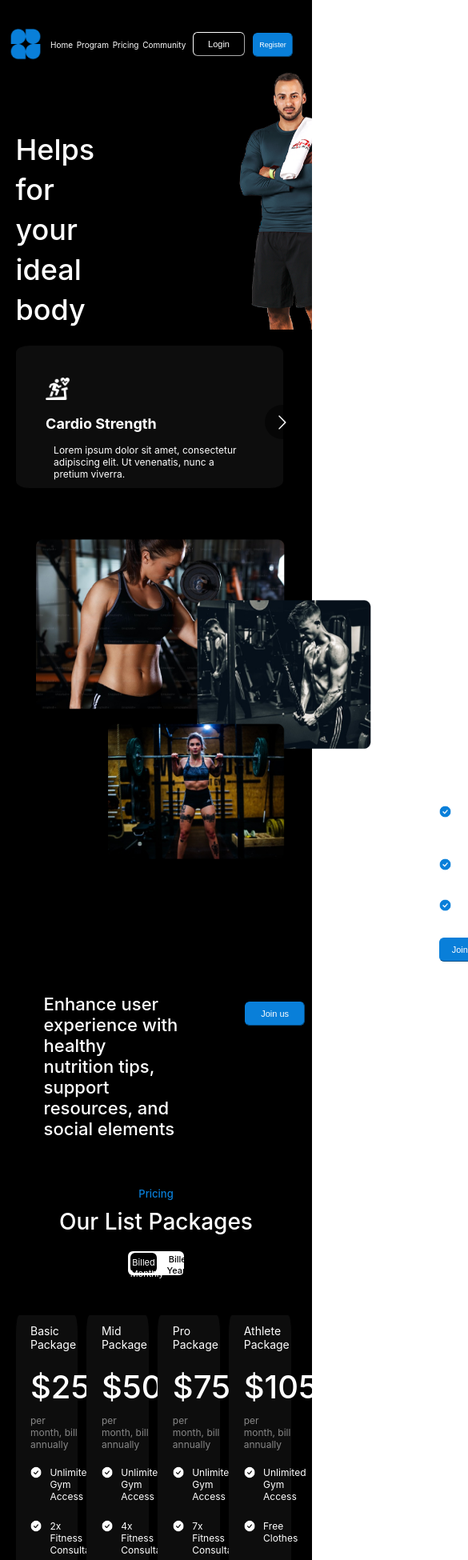
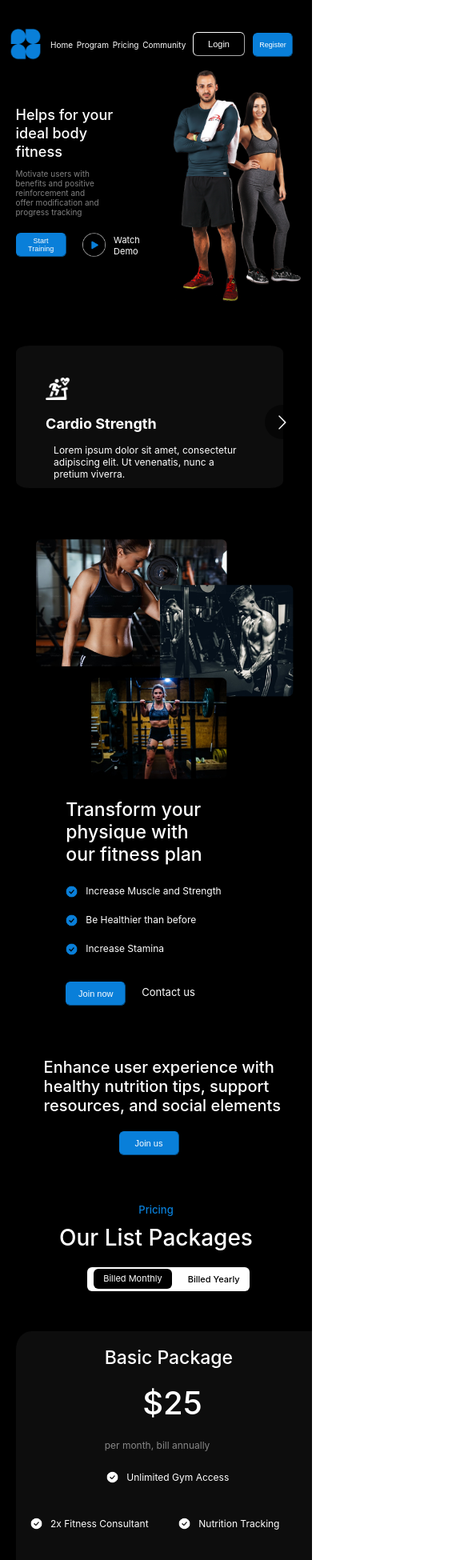
Before and after one commit to Timmy0007/gym-center, a React (Create React App) app: page / in a window 390 px wide. Shown: the top 1950 px of the page at 80% size, 585 px wide, since content can reach past the window. Built offline with nearby package versions, Linux system fonts and the light colour scheme.

Commit message:
update responsiveness

```diff
--- a/src/Components/Enhance/enhance.css
+++ b/src/Components/Enhance/enhance.css
@@ -25,3 +25,36 @@
     border-color: #097FD9;
     border-radius: 6px;
 }
+
+@media screen and (max-width: 569px) {
+
+    .enhance{
+        display: block;
+    }
+
+    .enhance-text{
+        font-size: 20px;
+        width: 90%;
+    }
+
+    .enhance-btn{
+        margin-top: 20px;
+        margin-left: 28%;
+    }
+}
+
+@media screen and (min-width: 721px) and (max-width: 1021px) {
+
+    .enhance-btn{
+        margin-top: 4%;
+        width: 95px;
+        height: 35px;
+        font-size: 15px;
+    }
+
+}
+
+@media screen and (min-width: 1022px) and (max-width: 1201px) {
+
+
+}
--- a/src/Components/Header/Header.css
+++ b/src/Components/Header/Header.css
@@ -50,10 +50,6 @@
 
 @media screen and (max-width: 569px) {
 
-    .header{
-        overflow-x: hidden;
-    }
-
     .logo{
         margin-top: 5px;
         margin-left: 0;
@@ -100,11 +96,12 @@
 
     .hppc{
         gap: 5%;
-        margin-left: 3%;
+        margin-left: 21%;
         font-size: 17px;
     }
 
     .header-buttons{
+        margin-top: 5px;
         margin-left: 10%;
     }
 
--- a/src/Components/Packages/Packdata.js
+++ b/src/Components/Packages/Packdata.js
@@ -25,7 +25,7 @@ export default function Packdata(props) {
      <div id="nameee"> <h2 className="productname">{props.name}</h2></div>
       <p className="price">{props.price}</p>
       <p className="per">{props.per}</p>
-      <div className="desc">
+      <div id="descr1" className="desc">
       <img className="mark" src={props.url} alt="checklist" />
       <p className="description">{props.description}</p>
       </div>
--- a/src/Components/Packages/packages.css
+++ b/src/Components/Packages/packages.css
@@ -126,3 +126,62 @@
     margin-top: 0px;
     margin-left: 10px;
 }
+
+@media screen and (max-width: 569px) {
+
+    .billed{
+        margin-left: 28%;
+        width: 52%;
+    }
+
+    .packages2{
+        display: block;
+    }
+
+    .package-card{
+        width: 100%;
+        display: grid;
+        grid-template-columns: 50% 50%;
+    }
+
+    .productname{
+        font-size: 23px;
+        font-weight: 500;
+        margin-left: 50%;
+        width: 100%;
+    }
+
+    .price{
+        margin-top: 65px;
+        margin-left: -45px;
+    }
+
+    .per{
+        margin-top: -40px;
+        margin-left: 50%;
+        width: 100%;
+    }
+
+    #descr1{
+        margin-left: -90px;
+    }
+
+    .reg-button{
+        margin-top: 50px;
+        margin-left: -60px;
+    }
+
+}
+
+@media screen and (min-width: 721px) and (max-width: 1021px) {
+
+    .billed{
+        margin-left: 35%;
+        width: 30%;
+    }
+}
+
+@media screen and (min-width: 1022px) and (max-width: 1201px) {
+
+
+}
--- a/src/Components/Section2/Section.css
+++ b/src/Components/Section2/Section.css
@@ -77,3 +77,62 @@
     width: 40%;
     height: 20%;
 }
+
+
+
+@media screen and (max-width: 569px) {
+
+    .section2a{
+        margin-top: 20px;
+    }
+    .helps{
+        font-size: 18px;
+        line-height: 23px;
+        width: 80%;
+    }
+
+    .motiv{
+        font-size: 10px;
+    }
+
+    .start-button{
+        font-size: 9px;
+    }
+
+    .demo-img{
+        width: 30px;
+        height: 30px;
+    }
+
+    .watch{
+        font-size: 11px;
+    }
+
+
+    .man{
+        margin-left: 2%;
+        width: 200px;
+        height: 300px;
+    }
+
+    .edge-img{
+        display: none;
+    }
+}
+
+@media screen and (min-width: 721px) and (max-width: 1021px) {
+
+    .section2a{
+        margin-top: 10px;
+    }
+
+    .man{
+        margin-left: 5%;
+    }
+
+}
+
+@media screen and (min-width: 1022px) and (max-width: 1201px) {
+
+
+}
--- a/src/Components/Subscribe/subscribe.css
+++ b/src/Components/Subscribe/subscribe.css
@@ -60,3 +60,53 @@
     height: 27px ;
     font-size: 11px;
 }
+
+@media screen and (max-width: 569px) {
+
+    .subscribe{
+        padding-top: 20px;
+    }
+
+    .subscribee{
+        height: 135px;
+    }
+
+    .subs{
+        margin-left: 0;
+        width: 95%;
+        text-align: center;
+    }
+
+    .clearly{
+        margin-left: 1%;
+        width: 92%;
+    }
+
+    .subss{
+        display: flex;
+        margin-left: 5%;
+        width: 67%;
+        height: 20px;
+    }
+
+    #sub-email{
+        margin-left: 2px;
+
+    }
+
+    .subs-btn{
+        margin-top: -8px;
+        margin-left: 21%;
+        width: 77px;
+    }
+}
+
+@media screen and (min-width: 721px) and (max-width: 1021px) {
+
+
+}
+
+@media screen and (min-width: 1022px) and (max-width: 1201px) {
+
+
+}
--- a/src/Components/fitness/fitness.css
+++ b/src/Components/fitness/fitness.css
@@ -60,3 +60,90 @@
     margin-left: 20px;
     font-size: 13px;
 }
+
+
+@media screen and (max-width: 569px) {
+
+    .fitn{
+        display: block;
+    }
+
+    .fitness-img{
+        width: 95%;
+        height: 300px;
+    }
+
+    .transform{
+        margin-top: 20px;
+        font-size: 23px;
+    }
+
+    .be, .stamina{
+        margin-top: -15px;
+    }
+
+    .join-btn{
+      padding-bottom: 25px;
+    }
+}
+
+@media screen and (min-width: 721px) and (max-width: 1021px) {
+
+    .fitn{
+        display: block;
+    }
+
+    .fitness-img{
+        width: 90%;
+        height: 430px;
+    }
+
+    .transform{
+        margin-top: 30px;
+        margin-left: 7%;
+        font-size: 31px;
+        width: 68%;
+        text-align: center;
+    }
+
+    .transform2{
+        margin-left: 20%;
+    }
+
+   .increase, .be, .stamina{
+        font-size: 20px;
+   }
+
+    .be, .stamina{
+        margin-top: -25px;
+    }
+
+    .checklist{
+        margin-top: 20px;
+        width: 25px;
+        height: 25px;
+    }
+
+    .join-btn{
+        margin-left: 25%;
+      padding-bottom: 25px;
+    }
+
+    .joinn{
+        width: 135px;
+        height: 43px;
+        font-size: 17px;
+    }
+
+    .contact{
+        margin-left: 35px;
+        margin-top: 20px;
+        font-size: 18px;
+    }
+
+}
+
+@media screen and (min-width: 1022px) and (max-width: 1201px) {
+
+
+}
--- a/src/Components/member/member.css
+++ b/src/Components/member/member.css
@@ -78,3 +78,52 @@
     color: white;
     font-size: 9px;
 }
+
+
+@media screen and (max-width: 569px) {
+
+    .member1{
+        margin-top: -80px;
+        padding-top: 40px;
+    }
+    .what{
+        margin-top: 50px;
+        font-size: 15px;
+        width: 90%;
+    }
+
+    .member2{
+        width: 37%;
+        margin-top: -260px;
+        margin-left: 50%;
+    }
+
+    .memtex{
+        width: 97%;
+    }
+
+    .face{
+        margin-top: 10px;
+    }
+
+    .edgee{
+        width: 60%;
+        height: 40%;
+    }
+}
+
+@media screen and (min-width: 721px) and (max-width: 1021px) {
+
+.what{
+    padding-top: 50px;
+}
+
+.member2{
+    margin-top: -260px;
+}
+
+}
+
+@media screen and (min-width: 1022px) and (max-width: 1201px) {
+
+}
--- a/src/Home.js
+++ b/src/Home.js
@@ -1,4 +1,5 @@
 import React from 'react'
+import "./home.css"
 import Header from './Components/Header/Headerr';
 import Section2 from "./Components/Section2/Section";
 import Section3 from "./Components/Section3/Section3";
--- /dev/null
+++ b/src/home.css
@@ -0,0 +1,3 @@
+.homepage{
+    overflow: hidden;
+}
```
